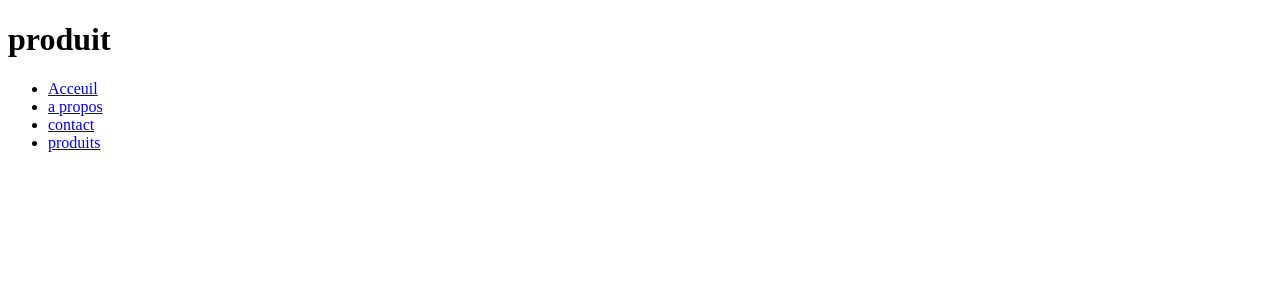
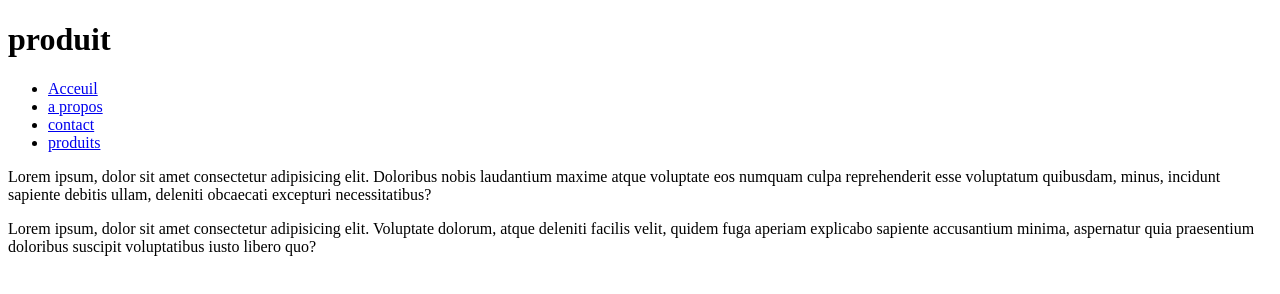
Before and after one commit to Meriem-ELK/gitliens-views, a plain HTML site: page produit.html in a window 1280 px wide. Drawn offline with Linux system fonts and the light colour scheme.

Commit message:
2eme modification pour tester la source control

```diff
--- a/produit.html
+++ b/produit.html
@@ -13,5 +13,17 @@
       <li class="menu"><a href="contact.html">contact</a></li>
       <li class="menu"><a href="produit.html">produits</a></li>
     </ul>
+    <p>
+      Lorem ipsum, dolor sit amet consectetur adipisicing elit. Doloribus nobis
+      laudantium maxime atque voluptate eos numquam culpa reprehenderit esse
+      voluptatum quibusdam, minus, incidunt sapiente debitis ullam, deleniti
+      obcaecati excepturi necessitatibus?
+    </p>
+    <p>
+      Lorem ipsum, dolor sit amet consectetur adipisicing elit. Voluptate
+      dolorum, atque deleniti facilis velit, quidem fuga aperiam explicabo
+      sapiente accusantium minima, aspernatur quia praesentium doloribus
+      suscipit voluptatibus iusto libero quo?
+    </p>
   </body>
 </html>
```
